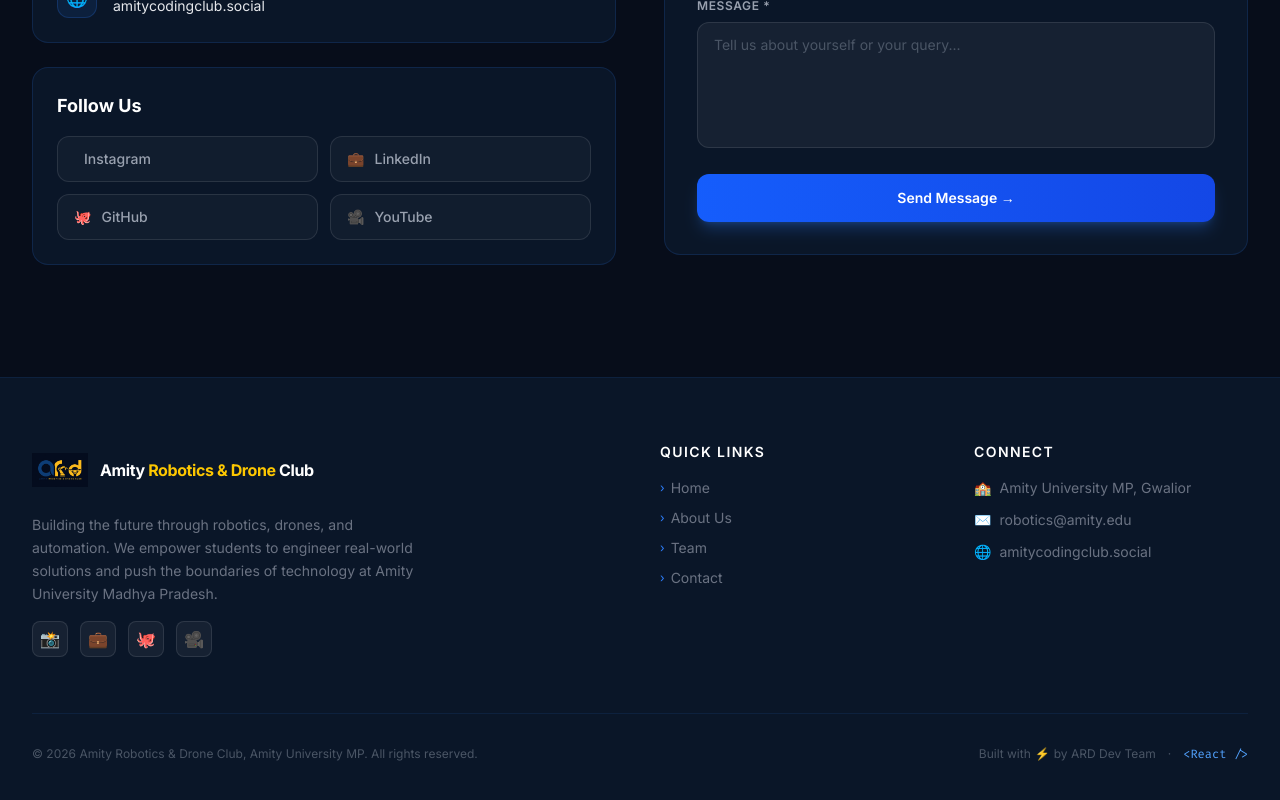
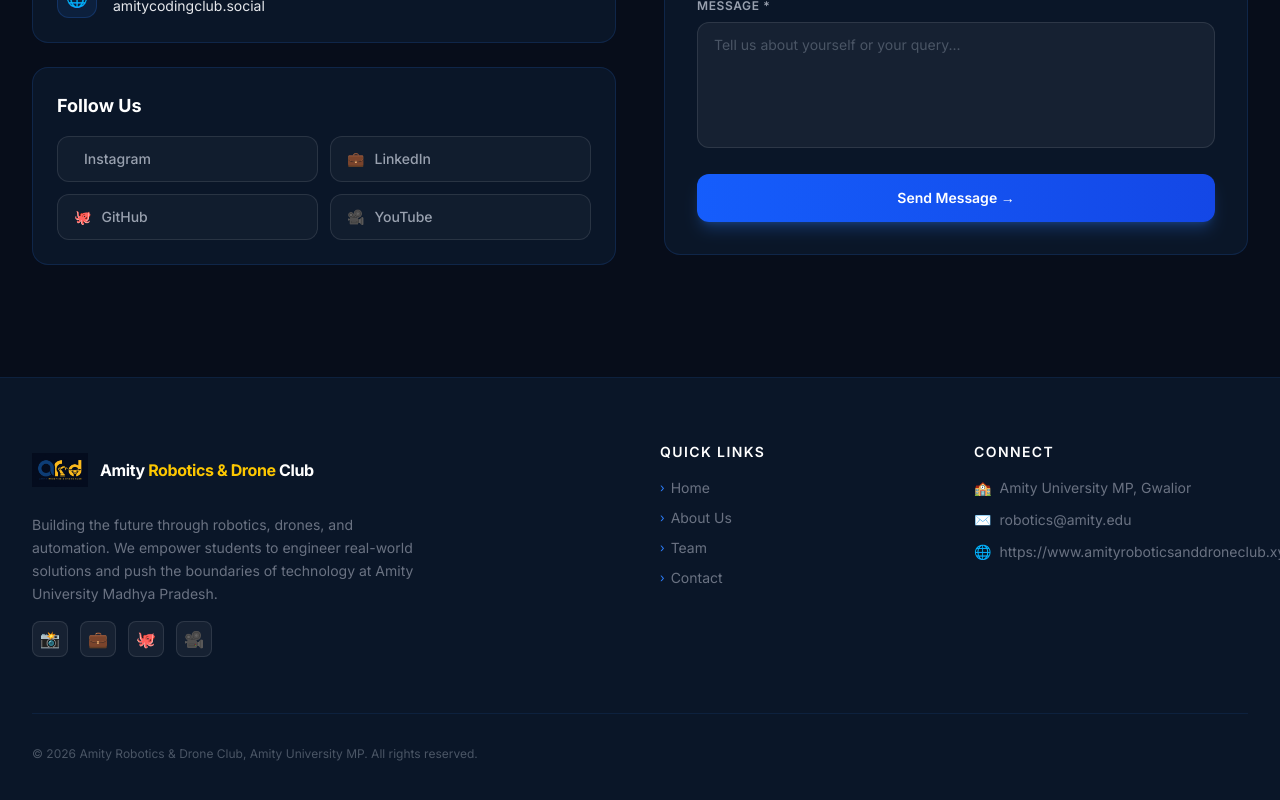
Before and after one commit to Himanshusharma610/ARD, a React (Vite) app: page / in a window 1280 px wide. Shown: the part 4089-4889 px from the top of the page. Built offline with nearby package versions, Linux system fonts and the light colour scheme.

Commit message:
Update Footer.tsx

```diff
--- a/src/components/Footer.tsx
+++ b/src/components/Footer.tsx
@@ -83,12 +83,12 @@
               <li className="flex items-start gap-2 text-gray-500 text-sm">
                 <span>🌐</span>
                 <a
-                  href="https://www.amitycodingclub.social"
+                  href="https://https://www.amityroboticsanddroneclub.xyz/"
                   target="_blank"
                   rel="noopener noreferrer"
                   className="hover:text-yellow-400 transition-colors"
                 >
-                  amitycodingclub.social
+                  https://www.amityroboticsanddroneclub.xyz/
                 </a>
               </li>
             </ul>
@@ -100,13 +100,7 @@
           <p className="text-gray-600 text-xs">
             © {currentYear} Amity Robotics & Drone Club, Amity University MP. All rights reserved.
           </p>
-          <div className="flex items-center gap-1 text-gray-600 text-xs">
-            <span>Built with</span>
-            <span className="text-yellow-500">⚡</span>
-            <span>by ARD Dev Team</span>
-            <span className="mx-2">·</span>
-            <span className="text-blue-400 font-mono text-xs">&lt;React /&gt;</span>
-          </div>
+
         </div>
       </div>
     </footer>
```
